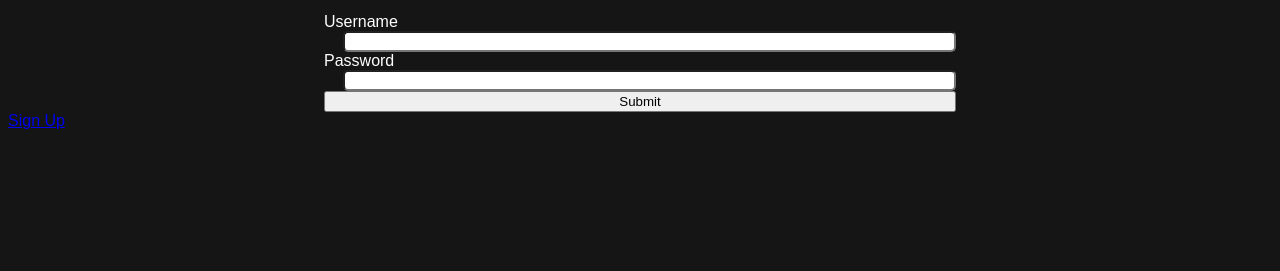
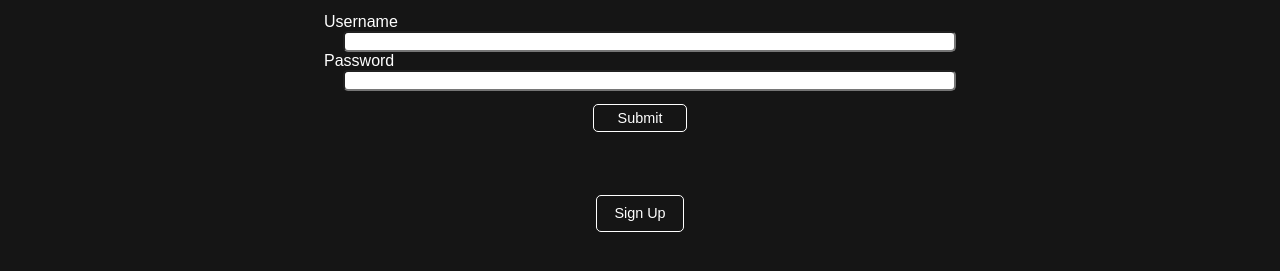
Before and after one commit to alexandercsierra/marvelchecklistfe, a website built with Parcel: page index.html in a window 1280 px wide. Shown: the part 177-448 px from the top of the page. Built offline with nearby package versions, Linux system fonts and the light colour scheme.

Commit message:
styled signup button

```diff
--- a/index.html
+++ b/index.html
@@ -21,9 +21,12 @@
       <input type="text" id="username" name="username" required />
       <label for="password">Password</label>
       <input type="password" id="password" name="password" required />
-      <button type="submit" class="registerBtn">Submit</button>
+      <button type="submit" class="btn btn-primary registerBtn">Submit</button>
     </form>
-    <a href="./signup.html">Sign Up</a>
+    <div class="signUpDiv">
+        <button class="btn btn-primary signUpBtn" href="./signup.html">Sign Up</button>
+
+    </div>
     <script type="module" src="./src/login.js"></script>
   </body>
 </html>
--- a/src/styles.css
+++ b/src/styles.css
@@ -125,4 +125,24 @@ button.close span:hover{
   background: transparent;
   border: 1px solid white;
   font-size: .9rem;
+  color: white;
 }
+
+.signUpBtn{
+  border-radius: 5px;
+  padding: .75% 0;
+  width: 7%;
+}
+
+.signUpDiv {
+  display: flex;
+  justify-content: center;
+  margin-top: 4%;
+}
+
+.registerBtn{
+  border-radius: 5px;
+  padding: .75% 0;
+  width: 15%;
+  margin: 2% auto;
+}
```
